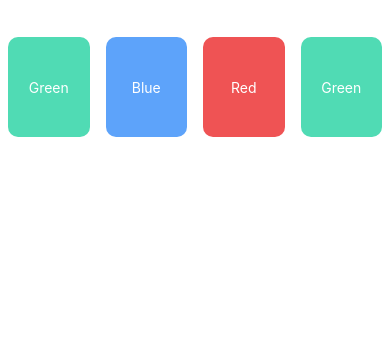
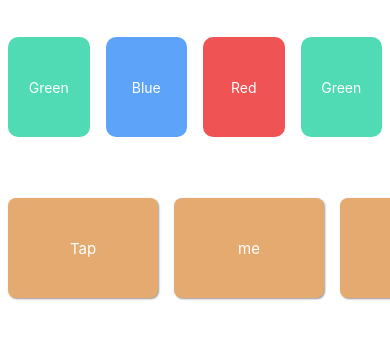
Before and after one commit to VISHALCHAND007/React_Native_Project2, a React Native app: screen / in a window 390 px wide. Shown: the top 338 px of the page. Built offline with nearby package versions, Linux system fonts and the light colour scheme.

Commit message:
Added the elevated card component to the list of components.

```diff
--- a/App.tsx
+++ b/App.tsx
@@ -1,15 +1,28 @@
-import {SafeAreaView, ScrollView, StyleSheet, Text, View} from 'react-native';
+import {SafeAreaView, ScrollView, StyleSheet, Text, View, useColorScheme} from 'react-native';
 import React from 'react';
 import FlatCard from './components/FlatCard';
+import ElevatedCard from './components/ElevatedCard';
 
 export default function Vishal() {
+  const isDarkMode = useColorScheme() === 'dark';
   return (
     <SafeAreaView>
+      {/* <SafeAreaView style={isDarkMode ? styles.darkBG : styles.lightBG}> */}
       <ScrollView>
         <FlatCard />
+        <ElevatedCard />
       </ScrollView>
     </SafeAreaView>
   );
 }
 
-const styles = StyleSheet.create({});
+const styles = StyleSheet.create({
+  lightBG: {
+    flex: 1,
+    backgroundColor: '#ffffff',
+  },
+  darkBG: {
+    flex: 1,
+    backgroundColor: '#3B3C36',
+  },
+});
--- /dev/null
+++ b/components/ElevatedCard.tsx
@@ -0,0 +1,65 @@
+import {ScrollView, StyleSheet, Text, View} from 'react-native';
+import React from 'react';
+
+type Props = {};
+
+const ElevatedCard = (props: Props) => {
+  return (
+    <View>
+      <Text style={styles.headingText}>Elevated Card</Text>
+      <ScrollView horizontal={true} showsHorizontalScrollIndicator={false}>
+        <View style={[styles.card, styles.elevatedCard]}>
+          <Text style={styles.whiteText}>Tap</Text>
+        </View>
+        <View style={[styles.card, styles.elevatedCard]}>
+          <Text style={styles.whiteText}>me</Text>
+        </View>
+        <View style={[styles.card, styles.elevatedCard]}>
+          <Text style={styles.whiteText}>to</Text>
+        </View>
+        <View style={[styles.card, styles.elevatedCard]}>
+          <Text style={styles.whiteText}>scroll</Text>
+        </View>
+        <View style={[styles.card, styles.elevatedCard]}>
+          <Text style={styles.whiteText}>more....</Text>
+        </View>
+      </ScrollView>
+    </View>
+  );
+};
+
+export default ElevatedCard;
+
+const styles = StyleSheet.create({
+  headingText: {
+    fontSize: 24,
+    fontWeight: 'bold',
+    color: '#FFFFFF',
+    margin: 8,
+  },
+  whiteText: {
+    color: '#ffffff',
+    fontSize: 15,
+    fontWeight: 'semibold',
+  },
+  card: {
+    flex: 1,
+    justifyContent: 'center',
+    alignItems: 'center',
+    height: 100,
+    width: 150,
+    borderRadius: 8,
+    margin: 8,
+  },
+  elevatedCard: {
+    backgroundColor: '#E5AA70',
+    elevation: 4,
+    shadowOffset: {
+        height: 1,
+        width: 1
+    },
+    shadowColor:'#333',
+    shadowOpacity: .5,
+    shadowRadius: 2
+  }
+});
```
